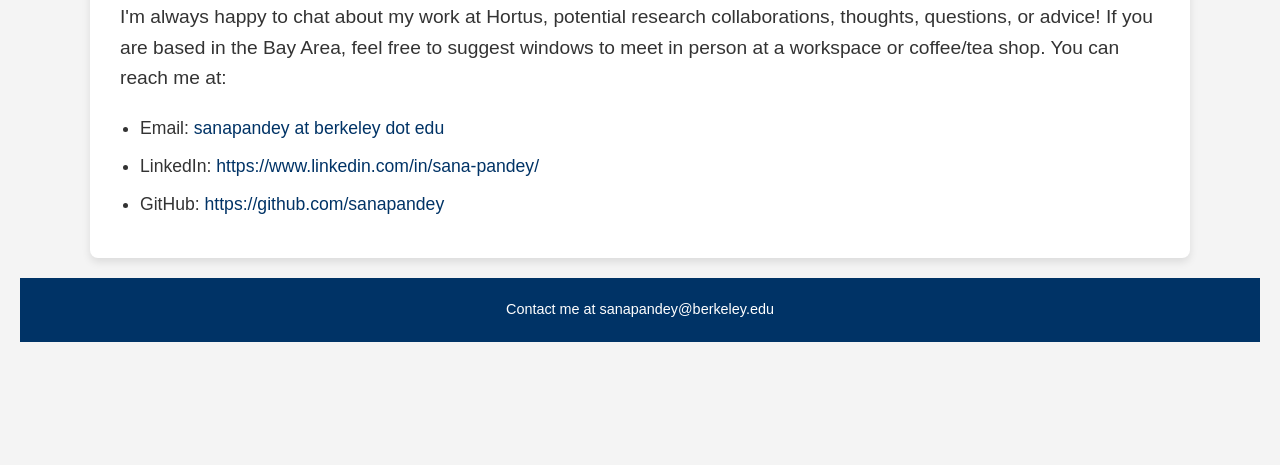
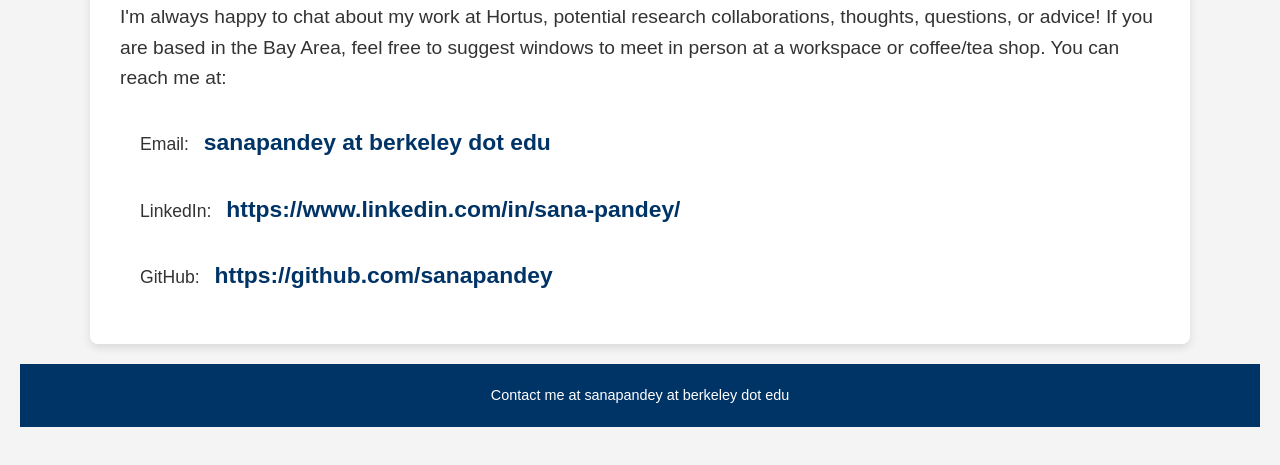
Before and after one commit to sanapandey/sanapandey.github.io, a plain HTML site: page contact.html in a window 1280 px wide. Shown: the part 195-660 px from the top of the page. Drawn offline with Linux system fonts and the light colour scheme.

Commit message:
Update contact.html for styling

```diff
--- a/contact.html
+++ b/contact.html
@@ -22,7 +22,7 @@
   <section id="contact">
     <h2>Contact Me</h2>
     <p>I'm always happy to chat about my work at Hortus, potential research collaborations, thoughts, questions, or advice! If you are based in the Bay Area, feel free to suggest windows to meet in person at a workspace or coffee/tea shop. You can reach me at:</p>
-    <ul>
+    <ul class = "contact-links">
       <li>Email: <a href="mailto:sanapandey@berkeley.edu">sanapandey at berkeley dot edu</a></li>
       <li>LinkedIn: <a href="https://www.linkedin.com/in/sana-pandey/" target="_blank">https://www.linkedin.com/in/sana-pandey/</a></li>
       <li>GitHub: <a href="https://github.com/sanapandey" target="_blank">https://github.com/sanapandey</a></li>
@@ -30,7 +30,7 @@
   </section>
 
   <footer>
-    <p>Contact me at sanapandey@berkeley.edu</p>
+    <p>Contact me at sanapandey at berkeley dot edu</p>
   </footer>
 </body>
 </html>
```
